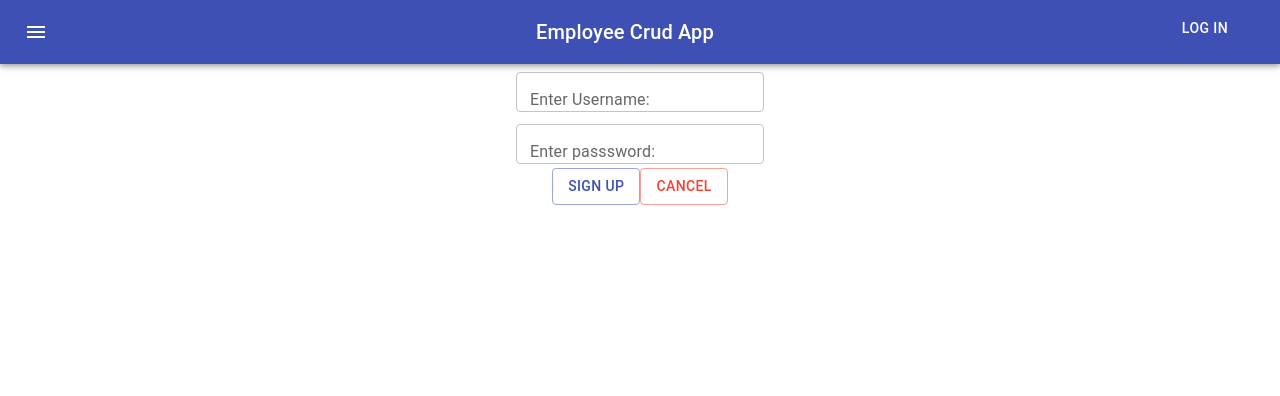
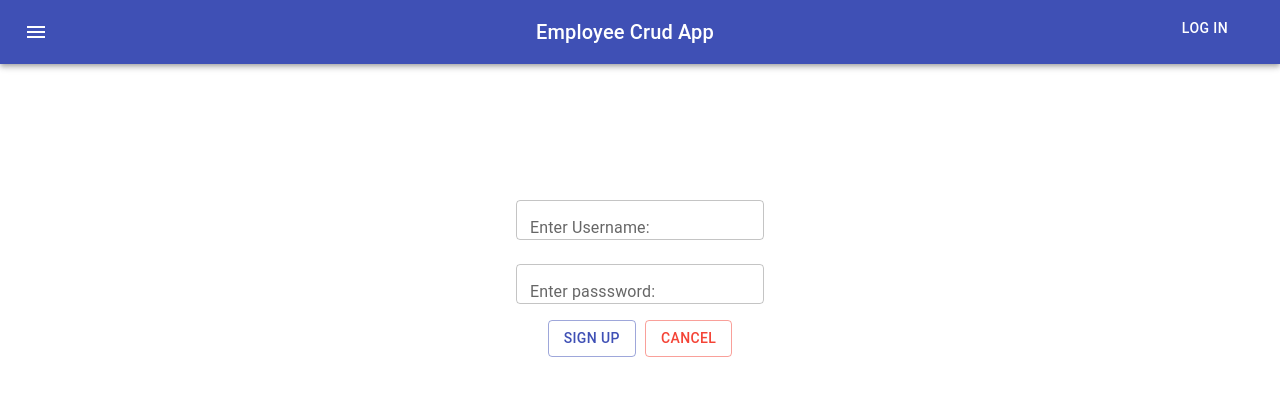
Before and after one commit to PaulosPatilas/pernStack, a React (Create React App) app in the folder ReactProject/my-app/: page /registration in a window 1280 px wide. Shown: the top 396 px of the page. Built offline with nearby package versions, Linux system fonts and the light colour scheme.

Commit message:
error messages done

```diff
--- a/ReactProject/my-app/src/EmployeeAddition.js
+++ b/ReactProject/my-app/src/EmployeeAddition.js
@@ -119,7 +119,7 @@ function EmployeeAddition() {
                 /> */}
         </FormControl>
         <FormGroup>
-        <FormControl margin="small">
+        <FormControl margin="normal">
           <FormControlLabel
                     id="is_active"
                     control={<Checkbox />}
--- a/ReactProject/my-app/src/EmployeeUpdate.js
+++ b/ReactProject/my-app/src/EmployeeUpdate.js
@@ -1,29 +1,36 @@
 import React, { useEffect, useState } from "react";
 import { useNavigate, useParams } from "react-router-dom";
 //import {  useRouter } from 'next/router';
-import moment from 'moment';
-import {ButtonGroup,Button,TextField,FormLabel,FormControlLabel,Checkbox,Box,FormControl,InputLabel,Input,FormGroup} from '@mui/material';
-import './EmployeeUpdate.css';
-import { LocalizationProvider } from '@mui/x-date-pickers/LocalizationProvider';
-import { DesktopDatePicker } from '@mui/x-date-pickers/DesktopDatePicker';
-import { AdapterMoment } from '@mui/x-date-pickers/AdapterMoment';
-
-
-
+import moment from "moment";
+import {
+  ButtonGroup,
+  Button,
+  TextField,
+  FormLabel,
+  FormControlLabel,
+  Checkbox,
+  Box,
+  FormControl,
+  InputLabel,
+  Input,
+  FormGroup,
+} from "@mui/material";
+import { LocalizationProvider } from "@mui/x-date-pickers/LocalizationProvider";
+import { DesktopDatePicker } from "@mui/x-date-pickers/DesktopDatePicker";
+import { AdapterMoment } from "@mui/x-date-pickers/AdapterMoment";
 
 function EmployeeUpdate() {
-
   const emptyEmployee = {
-    id:0,
-    last_name:'',
-    first_name:'',
-    date_of_birth:'',
-    is_active:''
+    id: 0,
+    last_name: "",
+    first_name: "",
+    date_of_birth: "",
+    is_active: "",
   };
 
-  const [employee,setEmployee] = useState(emptyEmployee);
+  const [employee, setEmployee] = useState(emptyEmployee);
   const [checked, setChecked] = useState(false);
-  const  params = useParams();
+  const params = useParams();
   const navigate = useNavigate();
   //const router = useRouter();
   const [value, setValue] = useState();
@@ -33,76 +40,73 @@ function EmployeeUpdate() {
   };
 
   function getEmployee(id) {
-    fetch(`/api/employee/${id}`,{
-      method:'GET',
-      headers:{
-      'x-access-token':localStorage.getItem("token"),
-      'Accept': 'application/json',
-      'Content-Type': 'application/json'
-      }
+    fetch(`/api/employee/${id}`, {
+      method: "GET",
+      headers: {
+        "x-access-token": localStorage.getItem("token"),
+        Accept: "application/json",
+        "Content-Type": "application/json",
+      },
     })
-    .then(response => {
+      .then((response) => {
         return response.json();
       })
-    .then((result)=>{
+      .then((result) => {
         setEmployee(result[0]);
-      console.log(employee)
+        console.log(employee);
         setChecked(result[0].is_active);
-      setValue(result[0].date_of_birth)
-    })
+        setValue(result[0].date_of_birth);
+      });
   }
 
   useEffect(() => {
-    if (localStorage.getItem("token")== null){
-      navigate('/')
-    }
-    else {
-      const id = params.id
+    if (localStorage.getItem("token") == null) {
+      navigate("/");
+    } else {
+      const id = params.id;
       getEmployee(id);
 
-      console.log('DONE');
+      console.log("DONE");
     }
-  },[]);
+  }, []);
 
-  function handleChange(event)  {
-    setEmployee({...employee,[event.target.id]:event.target.value})
+  function handleChange(event) {
+    setEmployee({ ...employee, [event.target.id]: event.target.value });
   }
 
-  async function handleSubmit(e){
-
+  async function handleSubmit(e) {
     e.preventDefault();
 
-    if(employee.first_name == '' || employee.last_name == ''){
-
-    }
-    else{
-      setEmployee(employee.is_active = checked);
-      setEmployee(employee.date_of_birth = value);
+    if (employee.first_name == "" || employee.last_name == "") {
+    } else {
+      setEmployee((employee.is_active = checked));
+      setEmployee((employee.date_of_birth = value));
       console.log(employee);
-      await fetch(`/api/employee/${employee.id}`,
-      {
+      await fetch(`/api/employee/${employee.id}`, {
         //mode:'cors',
-        method: 'PUT',
+        method: "PUT",
         headers: {
-          'accept': 'application/json',
-          'x-access-token':localStorage.getItem("token"),
-          'content-type': 'application/json'
+          accept: "application/json",
+          "x-access-token": localStorage.getItem("token"),
+          "content-type": "application/json",
         },
-        body:JSON.stringify(employee)
-      })
-      navigate('/employees')
+        body: JSON.stringify(employee),
+      });
+      navigate("/employees");
     }
   }
 
-  return(
+  return (
     <div>
-      <h1 style={{ textAlign: "center" , font:14}}>Edit {employee.first_name}  {employee.last_name} Profile!</h1>
+      <h1 style={{ textAlign: "center", font: 14 }}>
+        Edit {employee.first_name} {employee.last_name} Profile!
+      </h1>
 
       <Box
-          m='auto'
+        m="auto"
         sx={{
           width: 200,
-            height: 400
+          height: 400,
         }}
       >
         <div>
@@ -113,7 +117,7 @@ function EmployeeUpdate() {
               value={employee.last_name}
               onChange={handleChange}
               label="last_name"
-                    size='small'
+              size="small"
             />
           </FormControl>
           <FormControl margin="normal">
@@ -123,10 +127,10 @@ function EmployeeUpdate() {
               value={employee.first_name}
               onChange={handleChange}
               label="first_name"
-                    size='small'
+              size="small"
             />
           </FormControl>
-        <FormControl margin="normal" size='normal'>
+          <FormControl margin="normal" size="normal">
             <LocalizationProvider dateAdapter={AdapterMoment}>
               <DesktopDatePicker
                 id="date_of_birth"
@@ -154,52 +158,36 @@ function EmployeeUpdate() {
                 id="is_active"
                 control={<Checkbox />}
                 labelPlacement="start"
-                    label='Activity'
+                label="Activity"
                 value={employee.is_active}
                 onChange={(event) => setChecked(event.target.checked)}
-                    name = 'is_active'
-                    size='small'
-                    checked ={checked}
+                name="is_active"
+                size="small"
+                checked={checked}
               />
             </FormGroup>
           </FormControl>
         </div>
         <ButtonGroup>
-        <Button variant="contained"  color="primary" onClick={(e)=>handleSubmit(e)}>Save</Button>
-        <Button variant="outlined" color="secondary" onClick={()=>{navigate('/employees')}}>Cancel</Button>
-
+          <Button
+            variant="contained"
+            color="primary"
+            onClick={(e) => handleSubmit(e)}
+          >
+            Save
+          </Button>
+          <Button
+            variant="outlined"
+            color="secondary"
+            onClick={() => {
+              navigate("/employees");
+            }}
+          >
+            Cancel
+          </Button>
         </ButtonGroup>
       </Box>
-      {/* <Container>
-        <Form onSubmit={(e)=> handleSubmit(e)}>
-          <FormGroup>
-            <Label for="firstname">Firstname</Label>
-            <Input required type="text" name="first_name" id="firstname" value={employee.first_name}
-              onChange={(e) => {handleChange(e)}} autoComplete="firstname"/>
-          </FormGroup>
-          <FormGroup>
-            <Label for="lastname">Lastname</Label>
-            <Input required type="text" name="last_name" id="lastname" value={employee.last_name}
-              onChange={(e) => {handleChange(e)}} autoComplete="lastname"/>
-          </FormGroup>
-          <FormGroup>
-            <Label for="age">Date of Birth</Label>
-            <Input required type="date" name="date_of_birth" id="age" value={employee.date_of_birth.substring(0,10)}
-                onChange={(e) => {handleChange(e)}} autoComplete="age"/>
-          </FormGroup>
-          <FormGroup check inline>
-            <Label for="isActive">Active</Label>
-            <Checkbox type="checkbox" name="is_active" id="isActive" checked={checked} value={checked ? 'Yes' : 'No'}
-              onChange={(event) => setChecked(event.target.checked)} autoComplete="isActive"/>
-          </FormGroup>
-          <FormGroup>
-            <Button variant="contained"  color="primary" type="submit">Save</Button>
-            <Button variant="outlined" color="secondary" onClick={()=>{navigate('/employees')}}>Cancel</Button>
-          </FormGroup>
-        </Form>
-      </Container>        */}
     </div>
-  )
-
+  );
 }
 export default EmployeeUpdate;
--- a/ReactProject/my-app/src/Login.js
+++ b/ReactProject/my-app/src/Login.js
@@ -70,6 +70,7 @@ function Login(props) {
         m="auto"
         component="form"
         sx={{
+          marginTop:15,
           alignItems: "center",
           justifyContent: "center",
           width: "200pt",
@@ -79,7 +80,7 @@ function Login(props) {
         noValidate
         autoComplete="off"
       >
-        {!status ? <p>{errorMessage}</p> : ''}
+        {!status ? <p style={{color : 'red'}}>{errorMessage}</p> : ''}
         <FormControl margin="normal">
           <InputLabel htmlFor="username">Enter Username:</InputLabel>
           <OutlinedInput
--- a/ReactProject/my-app/src/Registration.js
+++ b/ReactProject/my-app/src/Registration.js
@@ -1,15 +1,20 @@
 import React, { useState } from "react";
-import { Link } from "react-router-dom";
+import { Link, useNavigate } from "react-router-dom";
 import {Button,FormControl, OutlinedInput, InputLabel, Box, InputAdornment } from "@mui/material"
 
 function Registration(){
+
+  const navigate = useNavigate();
 
   const [user,setUser] = useState({
     username:"",
     password:""
   })
+  const [errorMessage,seterrorMessage] = useState('')
+  const [status, setStatus] = useState(false)
 
   async function handleSubmit(){
+    setStatus(false);
     if (user.password == "" || user.username == ""){
       alert("Είναι απαραίτητο να συμπληρώσετε τα στοιχεία σας");
     }
@@ -22,6 +27,17 @@ function Registration(){
       },
       body:JSON.stringify(user)
     })
+    .then((response) =>  response.json())
+    .then((data)=>{
+      if(!(data.status)){
+        setStatus(true);
+        seterrorMessage(data);
+        console.log(errorMessage);
+      }
+      else {navigate('/login')}
+    })
+
+
   }}
 
   function handleChange(event)  {
@@ -35,6 +51,7 @@ function Registration(){
             margin='auto'
             component="form"
             sx={{
+              marginTop: 15,
               alignItems: 'center',
               justifyContent: 'center',
               width: '200pt',
@@ -44,7 +61,8 @@ function Registration(){
             noValidate
             autoComplete="off"
             >
-            <FormControl margin='dense'>
+            {status && <p style={{color: 'red'}}>{errorMessage}</p>}
+            <FormControl margin='normal'>
                 <InputLabel htmlFor="username">Enter Username:</InputLabel>
                 <OutlinedInput
                     required
@@ -56,7 +74,7 @@ function Registration(){
                     margin='dense'
                 />
             </FormControl>
-            <FormControl margin='dense'>
+            <FormControl margin='normal'>
                 <InputLabel htmlFor='password'>Enter passsword:</InputLabel>
                 <OutlinedInput
                     required
@@ -68,8 +86,8 @@ function Registration(){
                     onChange={handleChange}
                 />
             </FormControl>
-            <Link to='/login'><Button variant='outlined' color="primary" form='regForm' onClick={() => handleSubmit()}>Sign Up</Button></Link>
-            <Link to='/'><Button variant='outlined' color="secondary">Cancel</Button></Link>
+            <Button style={{marginTop: 8, marginRight: 9}} variant='outlined' color="primary" form='regForm' onClick={() => handleSubmit()}>Sign Up</Button>
+            <Link style={{textDecoration:'none'}}  to='/'><Button style={{marginTop: 8}} variant='outlined' color="secondary">Cancel</Button></Link>
             </Box>
         </form>
     </div>
```
Also changed, not shown: ReactProject/my-app/src/AppBar.css (added, +7 -0 lines), ReactProject/my-app/src/AppBar.js (+27 -26 lines), ReactProject/my-app/src/EmployeeTable.js (+1 -15 lines), ReactProject/my-app/src/EmployeeUpdate.css (deleted), 1 other file (tests, documents, lock files or other folders). Lines whose indentation alone changed are shown as unchanged.
